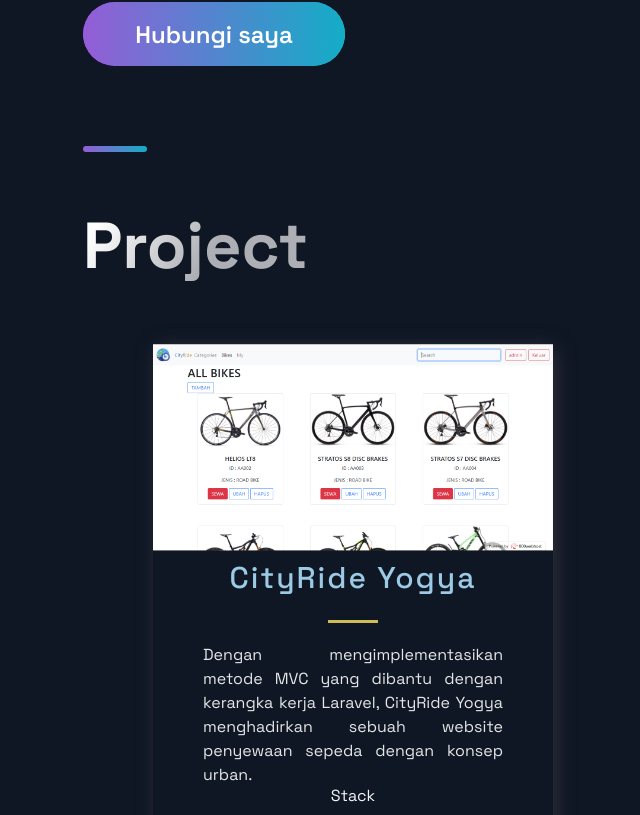
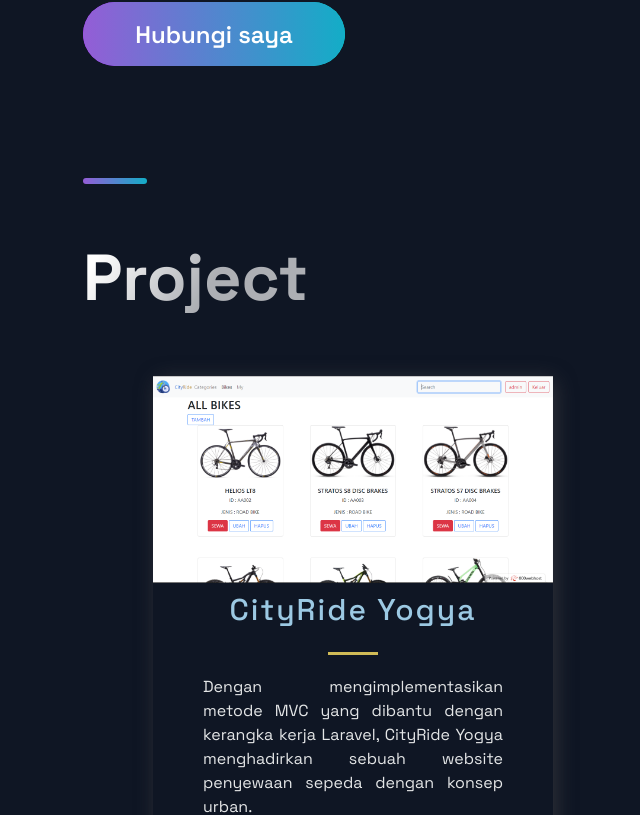
Before and after one commit to salunaalavi/Web-Portfolio, a Next.js app: page / in a window 1280 px wide. Shown: the part 468-1283 px from the top of the page, without its empty margins (37-677 px from the left). Built offline with nearby package versions, Linux system fonts and the light colour scheme.

Commit message:
Update Projects.js

```diff
--- a/src/components/Projects/Projects.js
+++ b/src/components/Projects/Projects.js
@@ -5,7 +5,7 @@
 import { projects } from '../../constants/constants';
 
 const Projects = () => (
-  <Section nopadding id= "projects">
+  <Section id= "projects">
     <SectionDivider />
     <SectionTitle main>Project</SectionTitle>
     <GridContainer>
```
